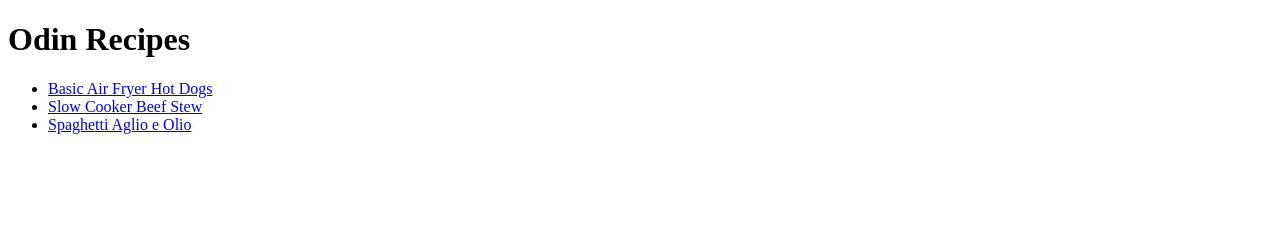
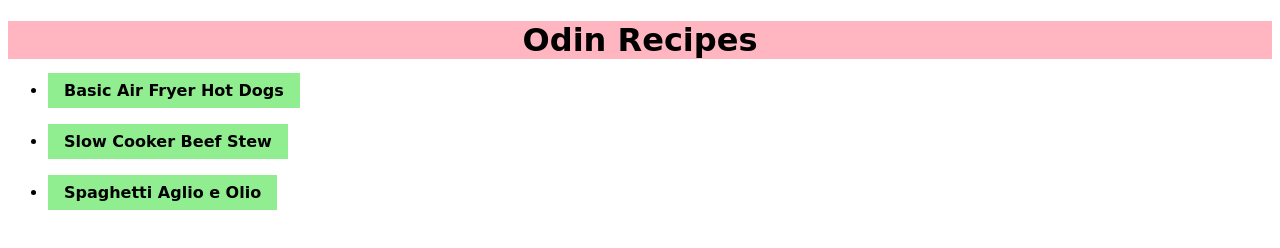
Before and after one commit to thiagossdev/odin-recipes, a plain HTML site: page index.html in a window 1280 px wide. Drawn offline with Linux system fonts and the light colour scheme.

Commit message:
Add styles to pages

```diff
--- /dev/null
+++ b/css/style.css
@@ -0,0 +1,34 @@
+body {
+  font-family: 'DejaVu Sans', Verdana, sans-serif;
+}
+
+h1 {
+  background-color: lightpink;
+  font-size: 2rem;
+  text-align: center;
+}
+h2 {
+  color: blue;
+}
+
+.recipes {
+  font-weight: 1.2rem;
+  font-weight: bold;
+}
+.recipes a {
+  color: black;
+  background-color: lightgreen;
+  padding: .5rem 1rem;
+}
+li {
+  margin-bottom: 2rem;
+}
+
+a:link {
+  text-decoration: none;
+}
+
+img.img {
+  width: auto;
+  height: 300px;
+}
--- a/index.html
+++ b/index.html
@@ -5,11 +5,12 @@
   <meta http-equiv="X-UA-Compatible" content="IE=edge">
   <meta name="viewport" content="width=device-width, initial-scale=1.0">
   <title>Odin Recipes</title>
+  <link rel="stylesheet" href="css/style.css">
 </head>
 <body>
   <h1>Odin Recipes</h1>
 
-  <ul>
+  <ul class="recipes">
     <li>
       <a href="recipes/basic-air-fryer-hot-dogs.html">Basic Air Fryer Hot Dogs</a>
     </li>
```
Also changed, not shown: recipes/basic-air-fryer-hot-dogs.html (+2 -1 lines), recipes/slow-cooker-beef-stew.html (+2 -1 lines), recipes/spaghetti-aglio-e-olio.html (+2 -1 lines).
